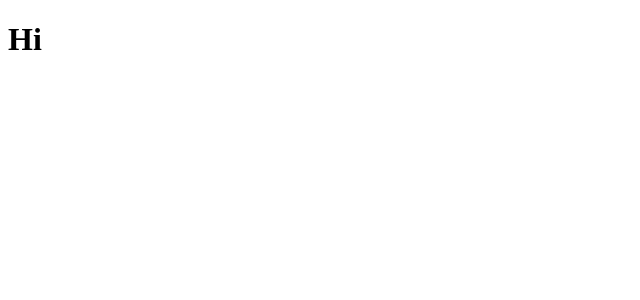
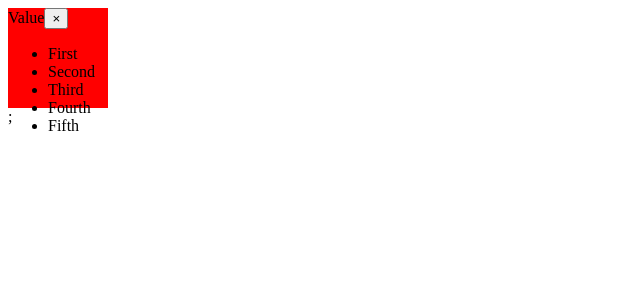
Before and after one commit to adamhinton/ts-selector-practice, a React (Vite) app: page / in a window 1280 px wide. Shown: the top 300 px of the page, without its empty margins (0-640 px from the left). Built offline with nearby package versions, Linux system fonts and the light colour scheme.

Commit message:
options defintion and mapping

```diff
--- a/src/App.tsx
+++ b/src/App.tsx
@@ -1,5 +1,34 @@
+import { Select } from "./Select";
+
+const options = [
+  {
+    label: "First",
+    value: 1,
+  },
+  {
+    label: "Second",
+    value: 2,
+  },
+  {
+    label: "Third",
+    value: 3,
+  },
+  {
+    label: "Fourth",
+    value: 4,
+  },
+  {
+    label: "Fifth",
+    value: 5,
+  },
+];
+
 function App() {
-  return <h1>Hi</h1>;
+  return (
+    <>
+      <Select options={options} />;
+    </>
+  );
 }
 
 export default App;
--- a/src/Select.tsx
+++ b/src/Select.tsx
@@ -1,6 +1,8 @@
+import styles from "./select.module.css";
+
 type SelectOption = {
   label: string;
-  value: string;
+  value: any;
 };
 
 type SelectProps = {
@@ -10,5 +12,21 @@
 };
 
 export function Select({ value, onChange, options }: SelectProps) {
-  return <div className="container"></div>;
+  return (
+    <>
+      <div className={styles.container}>
+        <span className={styles.value}>Value</span>
+        <button className={styles["clear-btn"]}>&times;</button>
+        <div className={styles.divider}></div>
+        <div className={styles.caret}></div>
+        <ul className={styles.options}>
+          {options.map((option) => (
+            <li key={option.label} className={styles.option}>
+              {option.label}
+            </li>
+          ))}
+        </ul>
+      </div>
+    </>
+  );
 }
--- /dev/null
+++ b/src/select.module.css
@@ -0,0 +1,5 @@
+.container {
+  background: red;
+  width: 100px;
+  height: 100px;
+}
```
